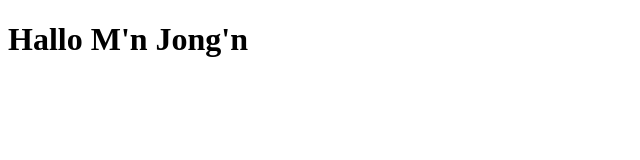
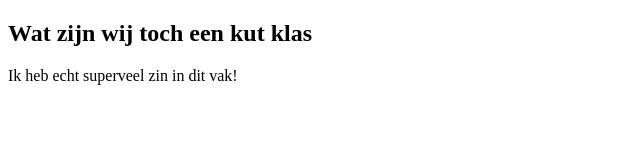
Before and after one commit to 18121837/Git-basics, a plain HTML site: page index.html in a window 1280 px wide. Shown: the whole page, without its empty margins (0-640 px from the left). Drawn offline with Linux system fonts and the light colour scheme.

Commit message:
index uitgebreid
Index is uitgebreid met leugens over hoe ik deze les ervaar.

```diff
--- a/index.html
+++ b/index.html
@@ -5,6 +5,7 @@
     <title>Hello world!</title>
 </head>
 <body>
-    <h1>Hallo M'n Jong'n</h1>
+    <h2>Wat zijn wij toch een kut klas</h2>
+    <p>Ik heb echt superveel zin in dit vak!</p>
 </body>
 </html>
```
